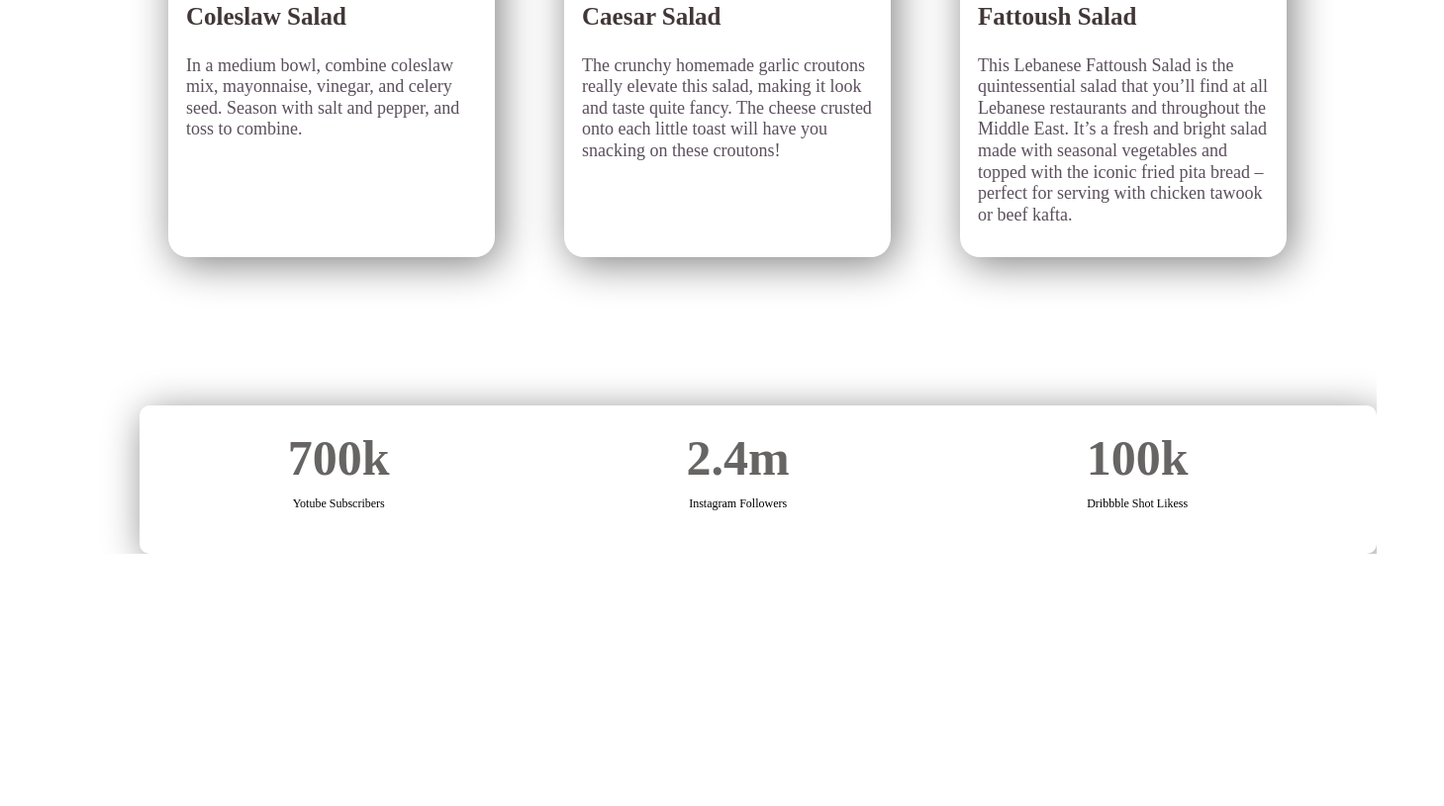
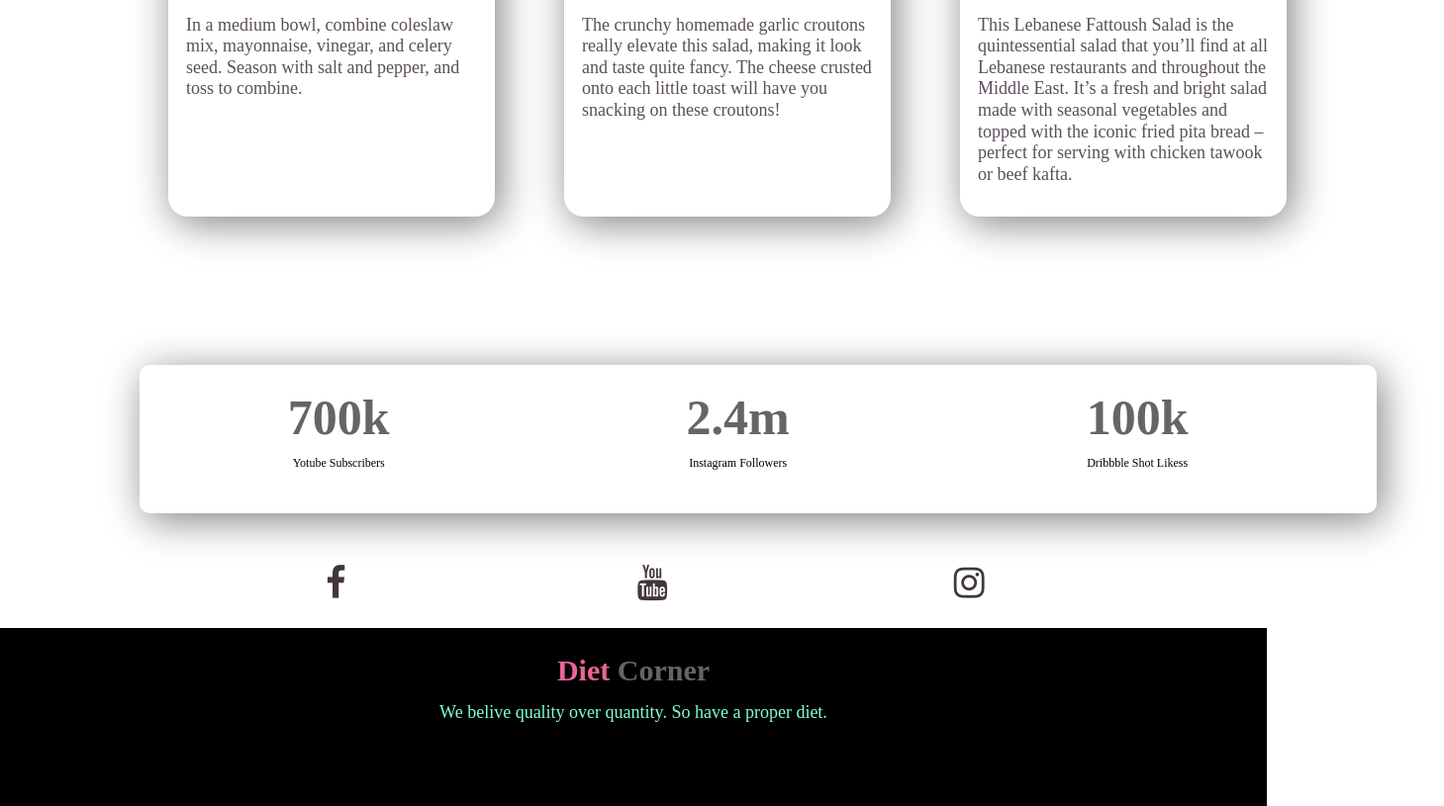
Before and after one commit to a-kabir/diet, a plain HTML site: page index.html in a window 1280 px wide. Shown: the part 1660-2475 px from the top of the page at 99% size, 1459 px wide, since content can reach past the window. Before the commit the page ends 2220 px from the top, so only its background shows below. Drawn offline with Linux system fonts and the light colour scheme; a web font is replaced by a local one.

Commit message:
fourth commit

```diff
--- a/index.html
+++ b/index.html
@@ -12,6 +12,7 @@
     <link rel="shortcut icon"
         href="images/188-1888362_freetoedit-ftestickers-egg-omelette-egg-omelet-png-transparent.png"
         type="image/x-icon">
+    <link rel="stylesheet" href="https://cdnjs.cloudflare.com/ajax/libs/font-awesome/4.7.0/css/font-awesome.min.css">
     <title>Diet Corner</title>
 </head>
 
@@ -32,10 +33,10 @@
                 states.
                 The more fruits and vegetables
                 people eat, the happier, less depressed, and more satisfied they are with their lives.</p><br>
-            <a class="internal-a" target="_blank" href="https://fooddarzee.com/">Order Food</a>
+            <a class="internal-a" target="_blank" href="#">Order Food</a>
         </div>
         <div class="half">
-            <img height="400px" width="700px" src="images/diet.png" alt="order">
+            <img height="500px" width="750px" src="images/diet.png" alt="order">
         </div>
     </section>
     <section class="about">
@@ -60,7 +61,7 @@
                 tweaks and
                 tailors your diet, shifting you between various diets (ketogenic, low carb high protein, balanced)</p>
             <br>
-            <a class="internal-a" target="_blank" href="https://fooddarzee.com/contact">Contact Us</a>
+            <a class="internal-a" target="_blank" href="#">Contact Us</a>
         </div>
     </section>
     <div class="center">
@@ -99,6 +100,7 @@
                 perfect for serving with chicken tawook or beef kafta.</p>
         </div>
     </section>
+
     <section class="followers">
         <div>
             <h1>700k</h1><br>
@@ -113,9 +115,18 @@
             Dribbble Shot Likess
         </div>
     </section>
+    <div class="icons">
+        <a target="_blank" href="https://www.facebook.com"><i class="fa fa-facebook" aria-hidden="true"></i></a>
+        <a target="_blank" href="https://www.youtube.com"><i class="fa fa-youtube" aria-hidden="true"></i></a>
+        <a href="https://www.instagram.com"><i class="fa fa-instagram" aria-hidden="true"></i></a>
+    </div>
     <footer>
+        <div class="footer">
+            <h2><span>Diet </span>Corner</h2>
+            <p>We belive quality over quantity. So have a proper diet.</p>
+        </div>
+    </footer>
 
-    </footer>
 </body>
 
 </html>
--- a/style.css
+++ b/style.css
@@ -5,7 +5,7 @@ body{
 nav{
   display: flex;
   height: 80px;
-  width: 100%;
+  width: 93.5%;
   background: linear-gradient(-90deg, #146268, #23D5AB);
   padding: 0 50px 0 50px;
   flex-wrap: wrap;
@@ -98,8 +98,7 @@ h2{
 
 .center{
     margin: 5px 300px 0px 300px;
-    display: flex;
-    flex-direction: column;
+    display: block;
     text-align: center;
 }
 .full-pack{
@@ -146,3 +145,43 @@ h3{
 .followers div{
     padding: 10px 150px;
 }
+.icons {
+    margin-top: 50px;
+    padding-left: 14%;
+    width: 100%;
+    overflow: auto;
+}
+
+.icons a{
+  float: left;
+  text-align: center;
+  width: 25%;
+  transition: all 0.3s ease;
+  color: rgb(66, 55, 55);
+  font-size: 36px;
+}
+
+.icons a:hover {
+  background-color: rgb(255, 173, 173);
+}
+
+.footer{
+    background: black;
+    height: 180px;
+    line-height: 0.5;
+}
+
+.footer h2{
+    padding-top: 35px;
+    font-weight: 900;
+    display: block;
+    text-align: center;
+}
+h2 span{
+    color: #ea649a;
+}
+.footer p{
+    display: block;
+    text-align: center;
+    color: aquamarine;
+}
```
